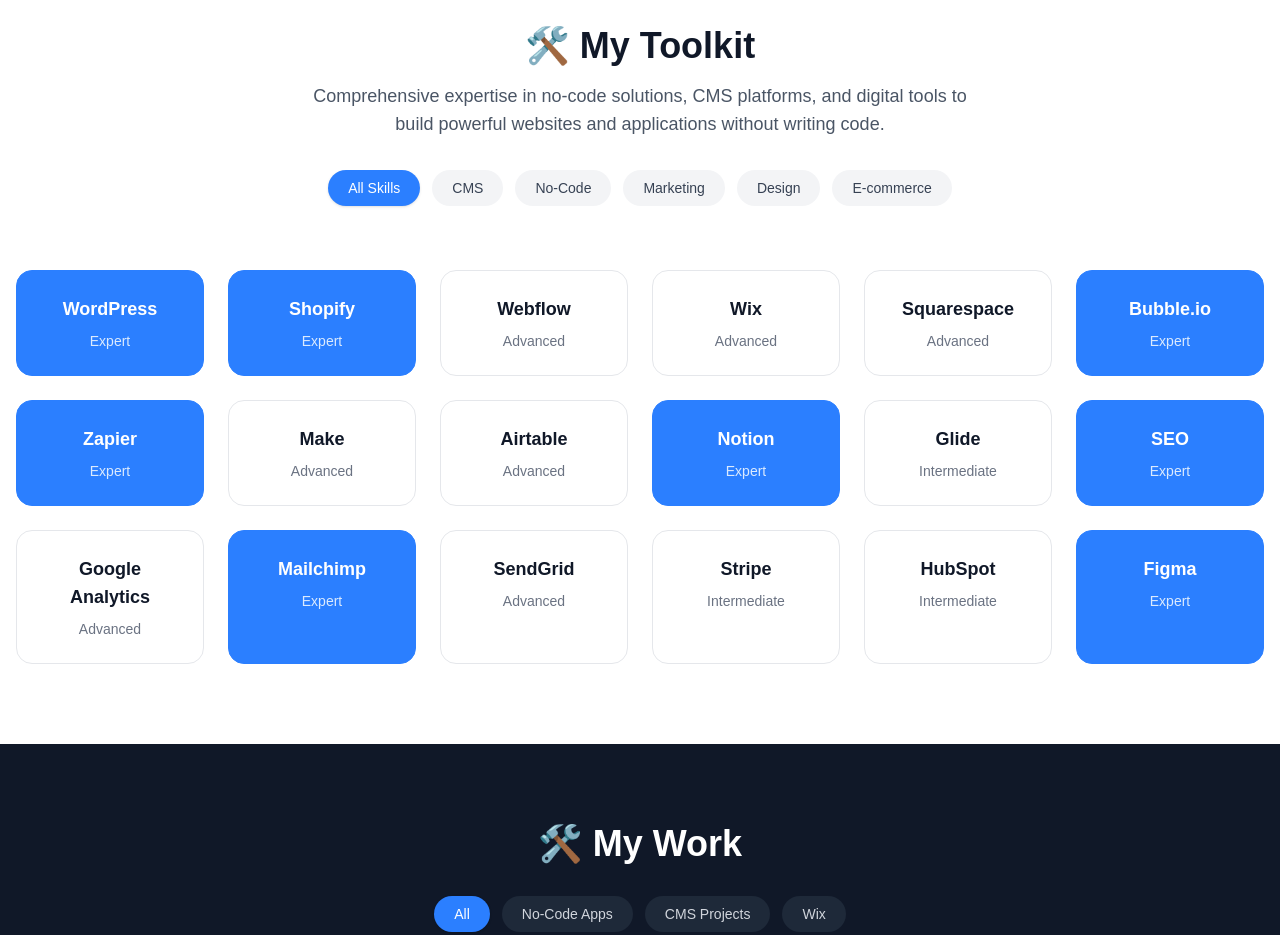
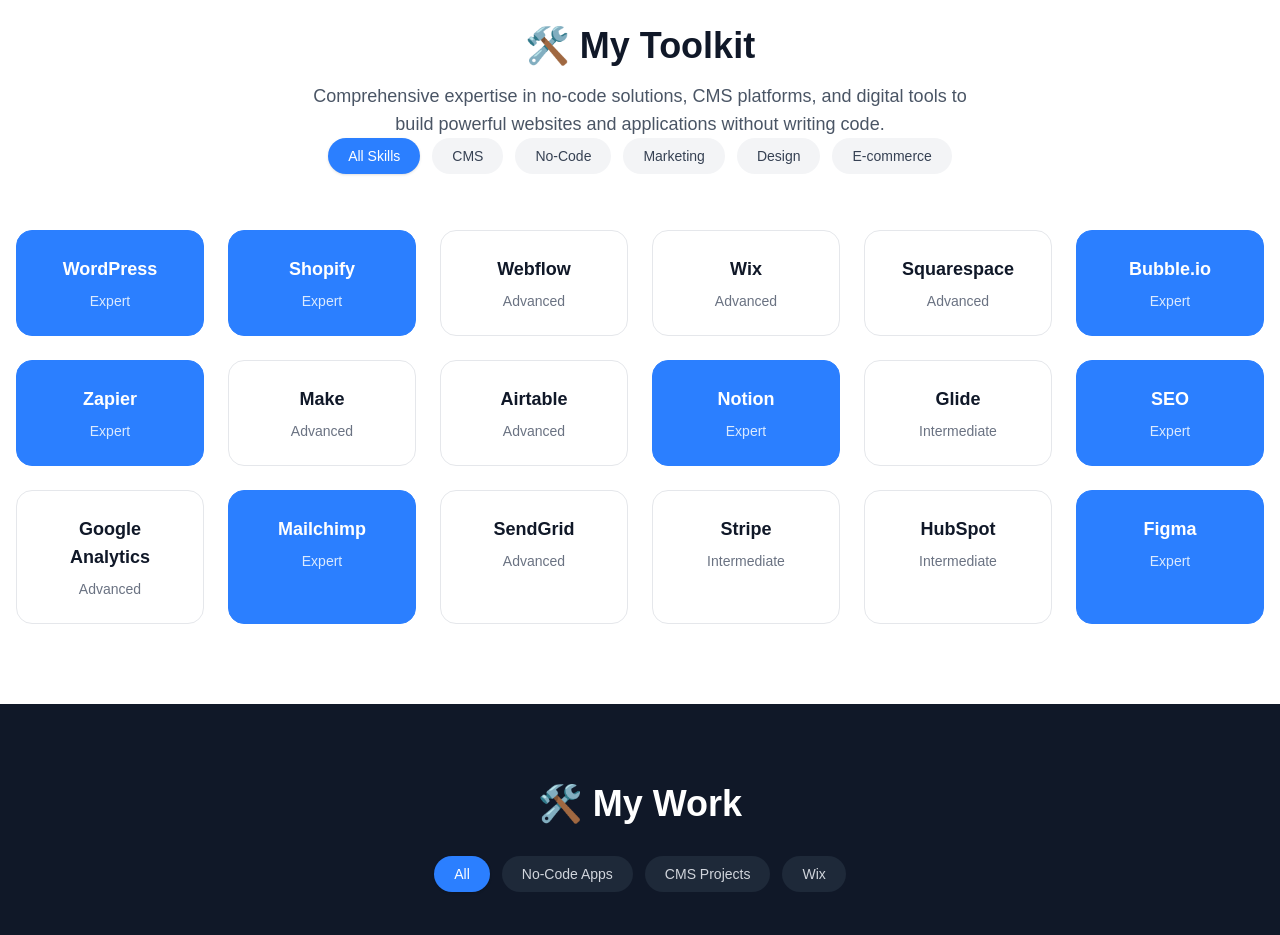
Before and after one commit to muradraza/Personal-Profile, a Next.js app: page / in a window 1280 px wide. Shown: the part 1400-2335 px from the top of the page. Built offline with nearby package versions, Linux system fonts and the light colour scheme.

Commit message:
tabs update

```diff
--- a/app/Components/services.tsx
+++ b/app/Components/services.tsx
@@ -57,9 +57,9 @@
           Comprehensive expertise in no-code solutions, CMS platforms, and digital tools
           to build powerful websites and applications without writing code.
         </p>
-
+{/* mt-8 flex gap-3 overflow-x-auto whitespace-nowrap pb-2 sm:flex-wrap sm:justify-center */}
         {/* Categories Tabs */}
-        <div className="mt-8 flex gap-3 overflow-x-auto whitespace-nowrap pb-2 sm:flex-wrap sm:justify-center">
+        <div className="flex flex-wrap justify-center gap-3 mb-12">
           {categories.map((cat) => (
             <button
               key={cat}
```
